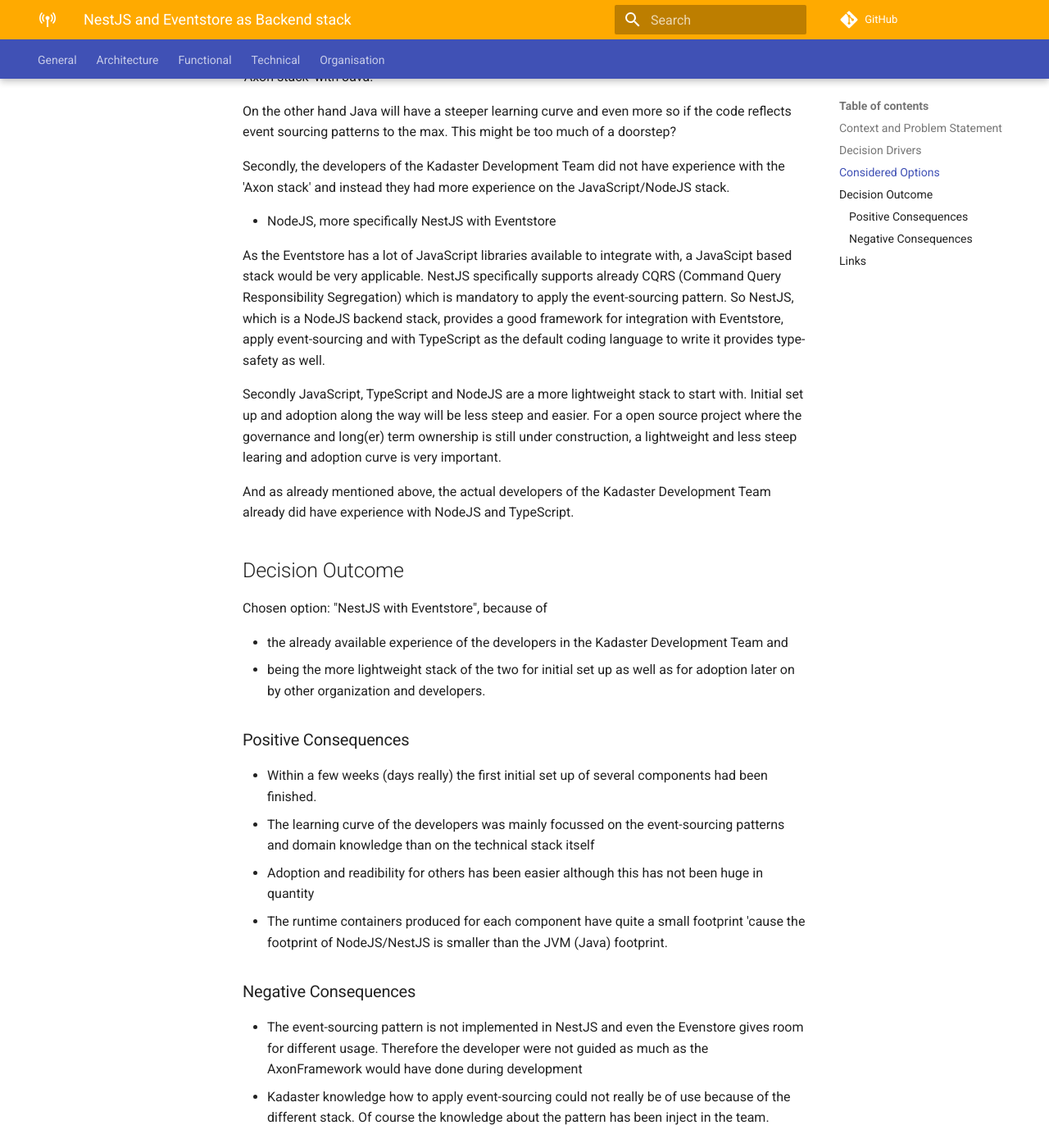
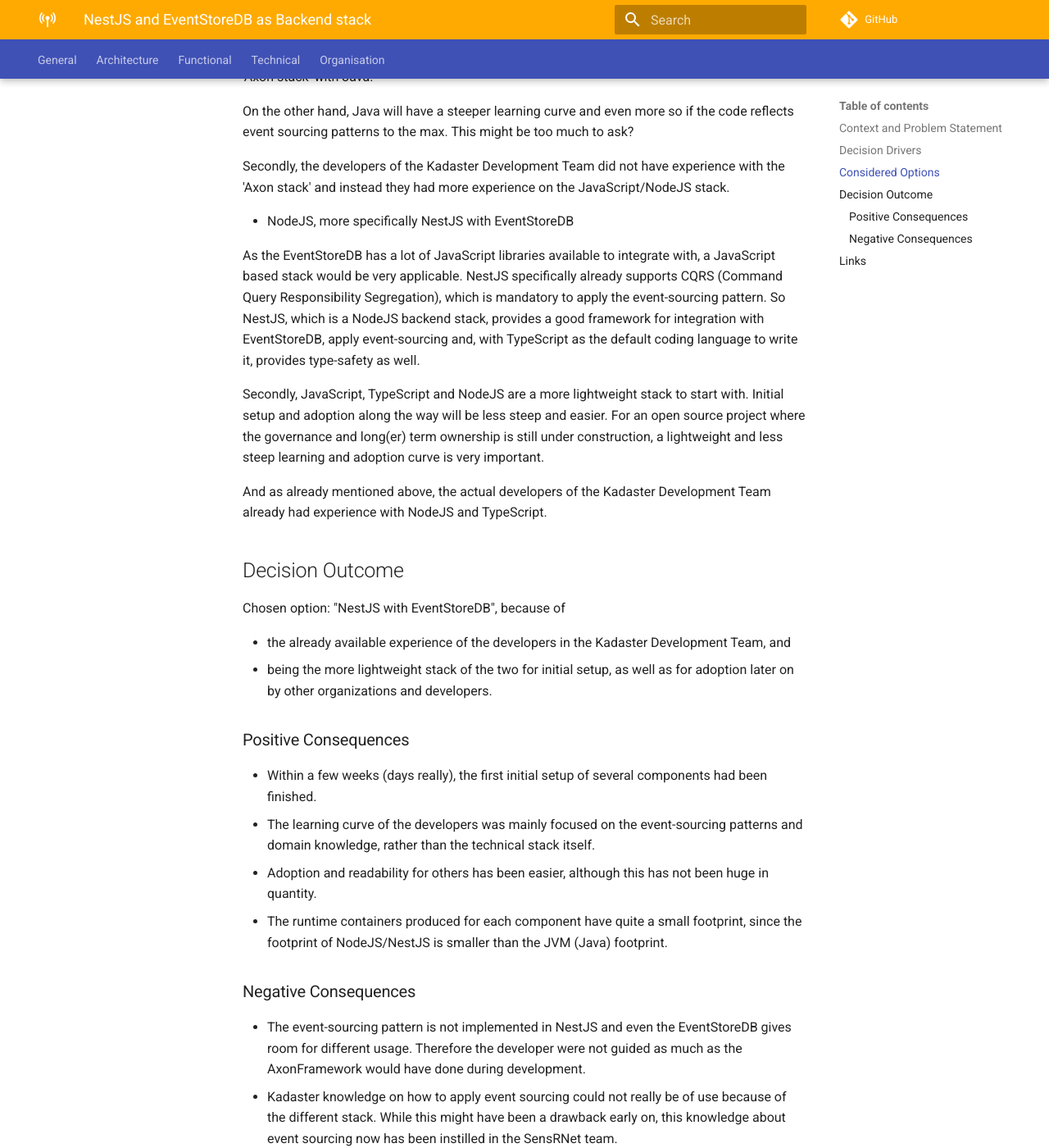
Before and after one commit to kadaster-labs/sensrnet-home, an MkDocs documentation site: the page built from docs/adr/0003-nestjs-and-eventstore-as-backend-stack.md, in a window 1280 px wide and 1400 px high, scrolled down 960 px. Shown: the whole window at 82% size. Built offline with MkDocs 1.6.1 and Material for MkDocs 9.7.7, drawn with Linux system fonts in a browser that asks for light colours; comment, search, counter and statistics services are not loaded; some of the changed text lies outside the part shown.

Commit message:
fix a few spelling errors

```diff
--- a/docs/adr/0003-nestjs-and-eventstore-as-backend-stack.md
+++ b/docs/adr/0003-nestjs-and-eventstore-as-backend-stack.md
@@ -1,4 +1,4 @@
-# NestJS and Eventstore as Backend stack
+# NestJS and EventStoreDB as Backend stack
 
 * Status: accepted
 * Deciders: Kadaster Development Team
@@ -6,14 +6,14 @@
 
 ## Context and Problem Statement
 
-SensRNet will exist of multiple components in the backend. Event-sourcing will be a specific architectural style following the [Key Concepts](../KeyConcepts.md). As optimized event store there's a choice between [AxonServer](https://axoniq.io/product-overview/axon-server) based on a Java stack or the _[Eventstore](https://www.Eventstore.com/)_ based on a JavaScipt/TypeScript/NodeJS stack.
+SensRNet will exist of multiple components in the backend. Event-sourcing will be a specific architectural style following the [Key Concepts](../KeyConcepts.md). As optimized event store there's a choice between [AxonServer](https://axoniq.io/product-overview/axon-server) based on a Java stack or the _[EventStoreDB](https://www.Eventstore.com/)_ based on a JavaScript/TypeScript/NodeJS stack.
 
 Depending on the stack of choice will follow the taste of event store.
 
 
 ## Decision Drivers
 
-* Speed in initial start up of the project
+* Speed in initial startup of the project
 * Learning curve for adoption and contribution
 * Long term maintainability
 
@@ -26,39 +26,39 @@
 
   As Kadaster will be the Development Team of the initial system, their common stack might be of relevance. Kadaster's main stack is Java and they have experience with building and using the 'Axon stack' with Java.
 
-  On the other hand Java will have a steeper learning curve and even more so if the code reflects event sourcing patterns to the max. This might be too much of a doorstep?
+  On the other hand, Java will have a steeper learning curve and even more so if the code reflects event sourcing patterns to the max. This might be too much to ask?
 
   Secondly, the developers of the Kadaster Development Team did not have experience with the 'Axon stack' and instead they had more experience on the JavaScript/NodeJS stack.
 
-* NodeJS, more specifically NestJS with Eventstore
+* NodeJS, more specifically NestJS with EventStoreDB
 
-  As the Eventstore has a lot of JavaScript libraries available to integrate with, a JavaScipt based stack would be very applicable. NestJS specifically supports already CQRS (Command Query Responsibility Segregation) which is mandatory to apply the event-sourcing pattern. So NestJS, which is a NodeJS backend stack, provides a good framework for integration with Eventstore, apply event-sourcing and with TypeScript as the default coding language to write it provides type-safety as well.
+  As the EventStoreDB has a lot of JavaScript libraries available to integrate with, a JavaScript based stack would be very applicable. NestJS specifically already supports CQRS (Command Query Responsibility Segregation), which is mandatory to apply the event-sourcing pattern. So NestJS, which is a NodeJS backend stack, provides a good framework for integration with EventStoreDB, apply event-sourcing and, with TypeScript as the default coding language to write it, provides type-safety as well.
 
-  Secondly JavaScript, TypeScript and NodeJS are a more lightweight stack to start with. Initial set up and adoption along the way will be less steep and easier. For a open source project where the governance and long(er) term ownership is still under construction, a lightweight and less steep learing and adoption curve is very important.
+  Secondly, JavaScript, TypeScript and NodeJS are a more lightweight stack to start with. Initial setup and adoption along the way will be less steep and easier. For an open source project where the governance and long(er) term ownership is still under construction, a lightweight and less steep learning and adoption curve is very important.
 
-  And as already mentioned above, the actual developers of the Kadaster Development Team already did have experience with NodeJS and TypeScript.
+  And as already mentioned above, the actual developers of the Kadaster Development Team already had experience with NodeJS and TypeScript.
 
 ## Decision Outcome
 
-Chosen option: "NestJS with Eventstore", because of
+Chosen option: "NestJS with EventStoreDB", because of
 
-* the already available experience of the developers in the Kadaster Development Team and
-* being the more lightweight stack of the two for initial set up as well as for adoption later on by other organization and developers.
+* the already available experience of the developers in the Kadaster Development Team, and
+* being the more lightweight stack of the two for initial setup, as well as for adoption later on by other organizations and developers.
 
 ### Positive Consequences
 
-* Within a few weeks (days really) the first initial set up of several components had been finished.
-* The learning curve of the developers was mainly focussed on the event-sourcing patterns and domain knowledge than on the technical stack itself
-* Adoption and readibility for others has been easier although this has not been huge in quantity
-* The runtime containers produced for each component have quite a small footprint 'cause the footprint of NodeJS/NestJS is smaller than the JVM (Java) footprint.
+* Within a few weeks (days really), the first initial setup of several components had been finished.
+* The learning curve of the developers was mainly focused on the event-sourcing patterns and domain knowledge, rather than the technical stack itself.
+* Adoption and readability for others has been easier, although this has not been huge in quantity.
+* The runtime containers produced for each component have quite a small footprint, since the footprint of NodeJS/NestJS is smaller than the JVM (Java) footprint.
 
 ### Negative Consequences
 
-* The event-sourcing pattern is not implemented in NestJS and even the Evenstore gives room for different usage. Therefore the developer were not guided as much as the AxonFramework would have done during development
-* Kadaster knowledge how to apply event-sourcing could not really be of use because of the different stack. Of course the knowledge about the pattern has been inject in the team.
+* The event-sourcing pattern is not implemented in NestJS and even the EventStoreDB gives room for different usage. Therefore the developer were not guided as much as the AxonFramework would have done during development.
+* Kadaster knowledge on how to apply event sourcing could not really be of use because of the different stack. While this might have been a drawback early on, this knowledge about event sourcing now has been instilled in the SensRNet team.
 
 ## Links
 
 * [NestJS](https://nestjs.com/), specifically the [CQRS module](https://docs.nestjs.com/recipes/cqrs#cqrs)
-* [Eventstore](https://www.Eventstore.com/)
+* [EventStoreDB](https://www.Eventstore.com/)
 * [AxonServer](https://axoniq.io/product-overview/axon-server) and [AxonFramework](https://axoniq.io/product-overview/axon-framework)
```
Also changed, not shown: docs/adr/0004-angular-and-openlayers-as-frontend-stack.md (+10 -10 lines).
